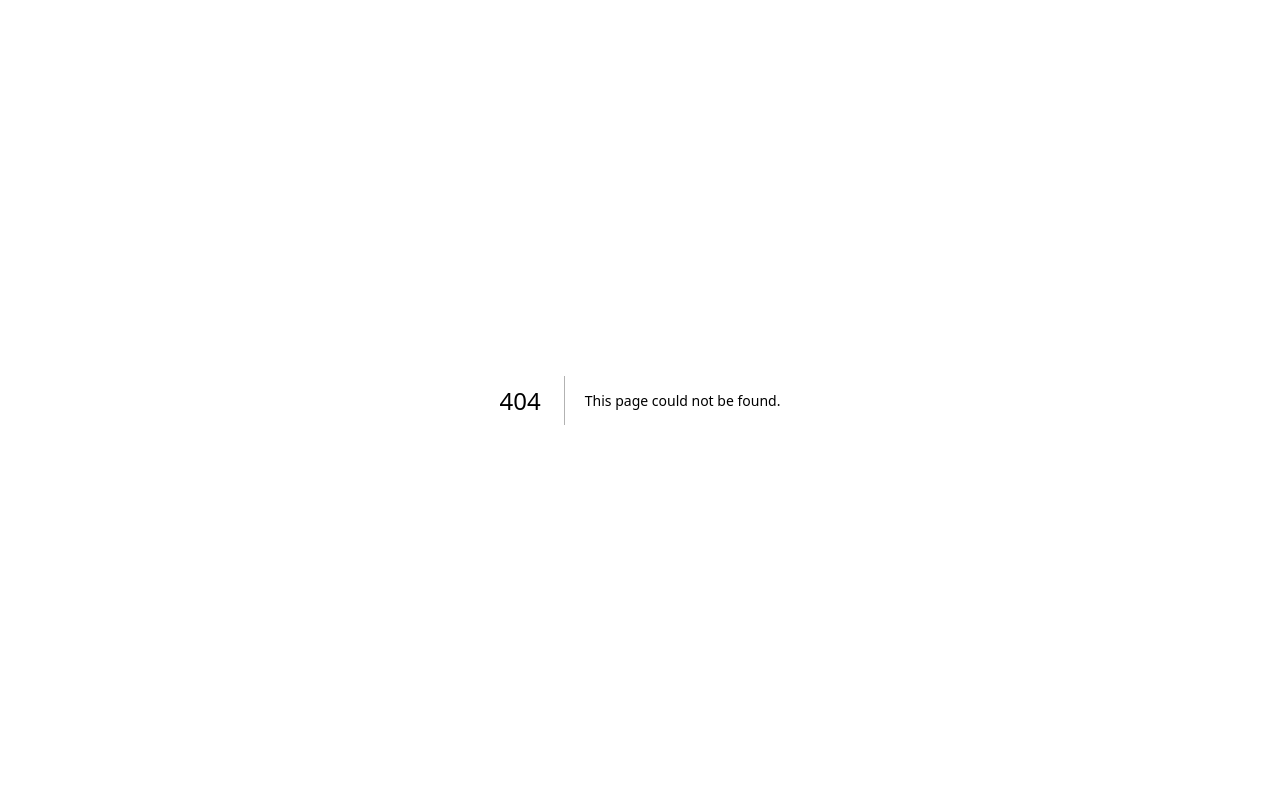
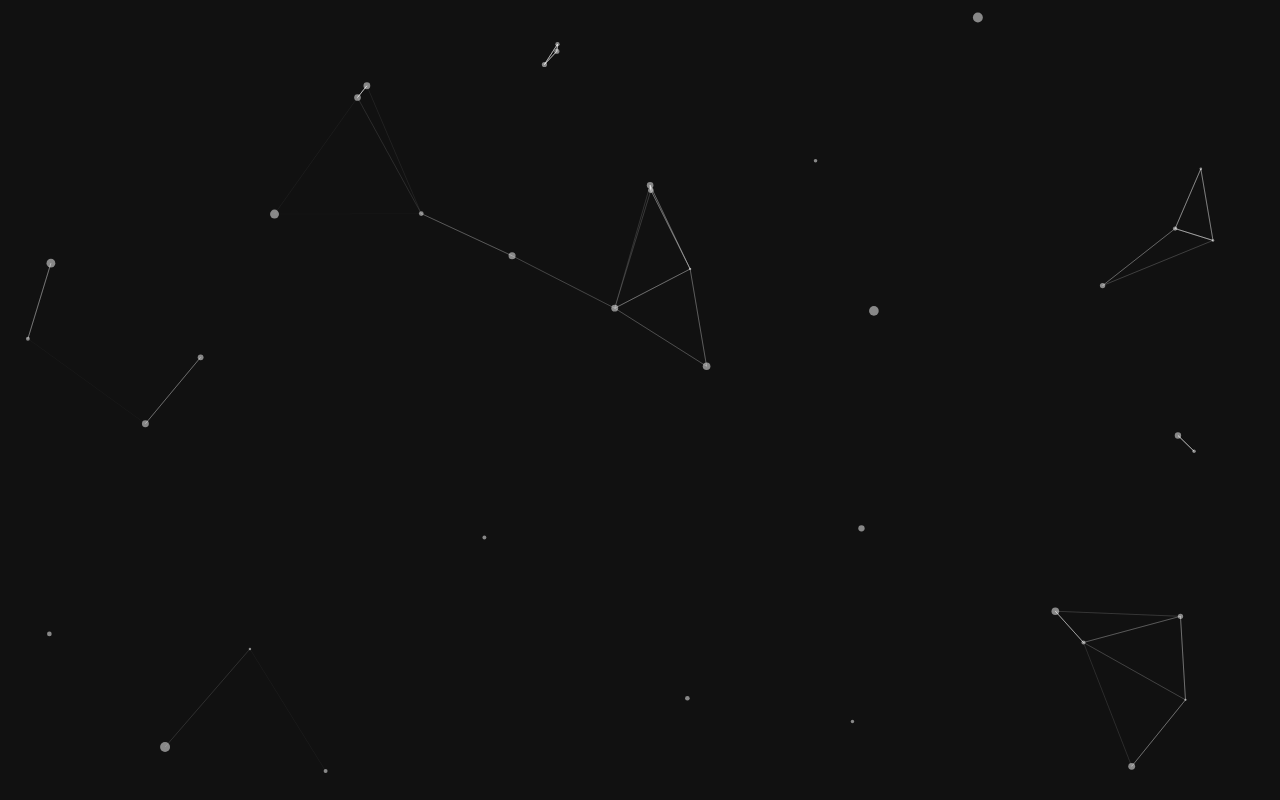
Before and after one commit to DuDupedrosa/new-portfolio, a Next.js app: page /particle in a window 1280 px wide. Before the commit this address had no page. Built offline with nearby package versions, Linux system fonts and the light colour scheme.

Commit message:
particles

```diff
--- a/package.json
+++ b/package.json
@@ -12,6 +12,8 @@
     "@radix-ui/react-dialog": "^1.0.5",
     "@radix-ui/react-dropdown-menu": "^2.0.6",
     "@radix-ui/react-slot": "^1.0.2",
+    "@tsparticles/engine": "^3.4.0",
+    "@tsparticles/react": "^3.0.0",
     "class-variance-authority": "^0.7.0",
     "clsx": "^2.1.1",
     "lucide-react": "^0.378.0",
@@ -21,6 +23,7 @@
     "react-icons": "^5.2.1",
     "tailwind-merge": "^2.3.0",
     "tailwindcss-animate": "^1.0.7",
+    "tsparticles": "^3.4.0",
     "vaul": "^0.9.1"
   },
   "devDependencies": {
--- a/src/app/page.tsx
+++ b/src/app/page.tsx
@@ -1,15 +1,26 @@
+'use client';
+
 import Header from '@/components/Common/Header';
 import HomeComponent from '@/components/home/intro';
+import ParticleComponent from '@/components/particles/ParticlesComponent';
 
 export default function Home() {
   return (
     <main className="min-h-screen w-full bg-mainBlack">
-      <div className="pt-1">
-        <Header />
-      </div>
+      <div>
+        <ParticleComponent />
+        {/* conteudo da home */}
+        <div className="absolute top-0 min-w-full">
+          <div className="pt-1">
+            <Header />
+          </div>
 
-      <div>
-        <HomeComponent />
+          <div>
+            <HomeComponent />
+            {/* vai ter que ir aqui os outros componentes */}
+            <div className="h-[1020px] bg-mainBlack w-full"></div>
+          </div>
+        </div>
       </div>
     </main>
   );
--- /dev/null
+++ b/src/app/particle/page.tsx
@@ -0,0 +1,115 @@
+'use client';
+
+import { useCallback, useEffect, useState } from 'react';
+import Particles, { initParticlesEngine } from '@tsparticles/react';
+import type { Container, Engine } from '@tsparticles/engine';
+// import { loadAll } from "@/tsparticles/all"; // if you are going to use `loadAll`, install the "@tsparticles/all" package too.
+// import { loadFull } from "tsparticles"; // if you are going to use `loadFull`, install the "tsparticles" package too.
+import { loadSlim } from '@tsparticles/slim'; // if you are going to use `loadSlim`, install the "@tsparticles/slim" package too.
+// import { loadBasic } from "@tsparticles/basic"; // if you are going to use `loadBasic`, install the "@tsparticles/basic" package too.
+
+const page = () => {
+  const [init, setInit] = useState(false);
+
+  // this should be run only once per application lifetime
+  useEffect(() => {
+    initParticlesEngine(async (engine) => {
+      // you can initiate the tsParticles instance (engine) here, adding custom shapes or presets
+      // this loads the tsparticles package bundle, it's the easiest method for getting everything ready
+      // starting from v2 you can add only the features you need reducing the bundle size
+      //await loadAll(engine);
+      //await loadFull(engine);
+      await loadSlim(engine);
+      //await loadBasic(engine);
+    }).then(() => {
+      setInit(true);
+    });
+  }, []);
+
+  const particlesLoaded = (container: any) => {
+    console.log(container);
+  };
+
+  return (
+    <div>
+      {init && (
+        <Particles
+          id="tsparticles"
+          //@ts-ignore
+          particlesLoaded={particlesLoaded}
+          options={{
+            background: {
+              color: {
+                value: '#111',
+              },
+            },
+            fpsLimit: 120,
+            interactivity: {
+              events: {
+                onClick: {
+                  enable: true,
+                  mode: 'push',
+                },
+                onHover: {
+                  enable: false,
+                  mode: 'repulse',
+                },
+                //  resize: true,
+              },
+              modes: {
+                push: {
+                  quantity: 4,
+                },
+                repulse: {
+                  distance: 200,
+                  duration: 0.4,
+                },
+              },
+            },
+            particles: {
+              color: {
+                value: '#ffffff',
+              },
+              links: {
+                color: '#ffffff',
+                distance: 150,
+                enable: true,
+                opacity: 0.5,
+                width: 1,
+              },
+              move: {
+                direction: 'none',
+                enable: true,
+                outModes: {
+                  default: 'bounce',
+                },
+                random: false,
+                speed: 6,
+                straight: false,
+              },
+              number: {
+                density: {
+                  enable: true,
+                  //  area: 800,
+                },
+                value: 80,
+              },
+              opacity: {
+                value: 0.5,
+              },
+              shape: {
+                type: 'circle',
+              },
+              size: {
+                value: { min: 1, max: 5 },
+              },
+            },
+            detectRetina: true,
+          }}
+        />
+      )}
+    </div>
+  );
+};
+
+export default page;
--- /dev/null
+++ b/src/components/particles/ParticlesComponent.tsx
@@ -0,0 +1,116 @@
+'use client';
+
+import { useCallback, useEffect, useState } from 'react';
+import Particles, { initParticlesEngine } from '@tsparticles/react';
+import type { Container, Engine } from '@tsparticles/engine';
+// import { loadAll } from "@/tsparticles/all"; // if you are going to use `loadAll`, install the "@tsparticles/all" package too.
+// import { loadFull } from "tsparticles"; // if you are going to use `loadFull`, install the "tsparticles" package too.
+import { loadSlim } from '@tsparticles/slim'; // if you are going to use `loadSlim`, install the "@tsparticles/slim" package too.
+// import { loadBasic } from "@tsparticles/basic"; // if you are going to use `loadBasic`, install the "@tsparticles/basic" package too.
+
+const ParticleComponent = () => {
+  const [init, setInit] = useState(false);
+
+  // this should be run only once per application lifetime
+  useEffect(() => {
+    initParticlesEngine(async (engine) => {
+      // you can initiate the tsParticles instance (engine) here, adding custom shapes or presets
+      // this loads the tsparticles package bundle, it's the easiest method for getting everything ready
+      // starting from v2 you can add only the features you need reducing the bundle size
+      //await loadAll(engine);
+      //await loadFull(engine);
+      await loadSlim(engine);
+      //await loadBasic(engine);
+    }).then(() => {
+      setInit(true);
+    });
+  }, []);
+
+  const particlesLoaded = (container: any) => {
+    console.log(container);
+  };
+
+  return (
+    <div>
+      {init && (
+        <Particles
+          height="100px"
+          id="tsparticles"
+          //@ts-ignore
+          particlesLoaded={particlesLoaded}
+          options={{
+            background: {
+              color: {
+                value: '#111',
+              },
+            },
+            fpsLimit: 120,
+            interactivity: {
+              events: {
+                onClick: {
+                  enable: true,
+                  mode: 'push',
+                },
+                onHover: {
+                  enable: false,
+                  mode: 'repulse',
+                },
+                //resize: true,
+              },
+              modes: {
+                push: {
+                  quantity: 4,
+                },
+                repulse: {
+                  distance: 200,
+                  duration: 0.4,
+                },
+              },
+            },
+            particles: {
+              color: {
+                value: '#ffffff',
+              },
+              links: {
+                color: '#ffffff',
+                distance: 150,
+                enable: true,
+                opacity: 0.5,
+                width: 1,
+              },
+              move: {
+                direction: 'none',
+                enable: true,
+                outModes: {
+                  default: 'bounce',
+                },
+                random: false,
+                speed: 6,
+                straight: false,
+              },
+              number: {
+                density: {
+                  enable: true,
+                  // area: 800,
+                },
+                value: 80,
+              },
+              opacity: {
+                value: 0.5,
+              },
+              shape: {
+                type: 'circle',
+              },
+              size: {
+                value: { min: 1, max: 5 },
+              },
+            },
+            detectRetina: true,
+          }}
+        />
+      )}
+    </div>
+  );
+};
+
+export default ParticleComponent;
```
Also changed, not shown: 1 other file (tests, documents, lock files or other folders).
